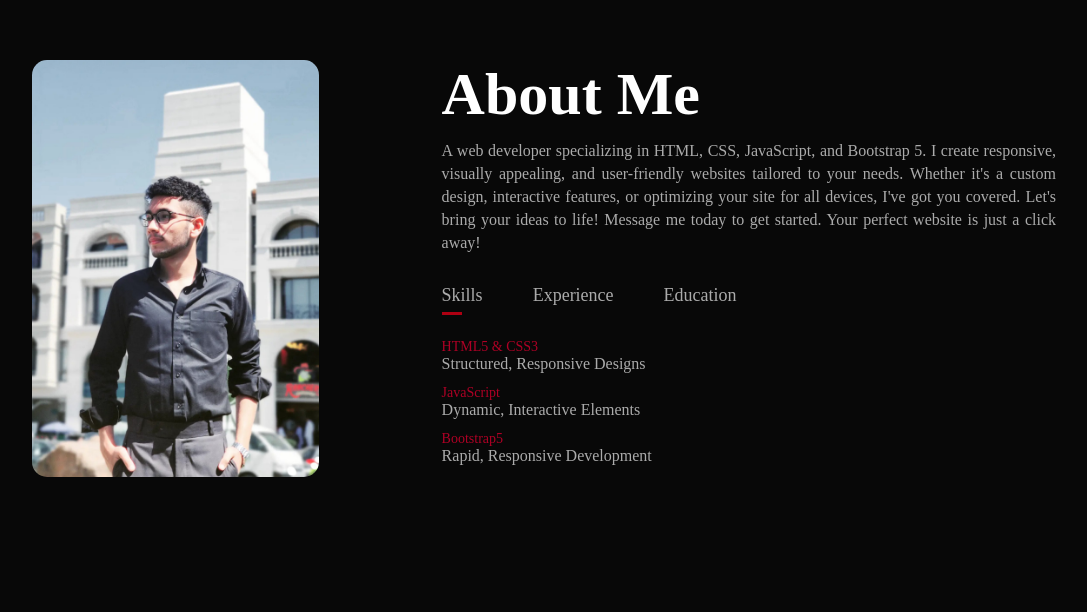
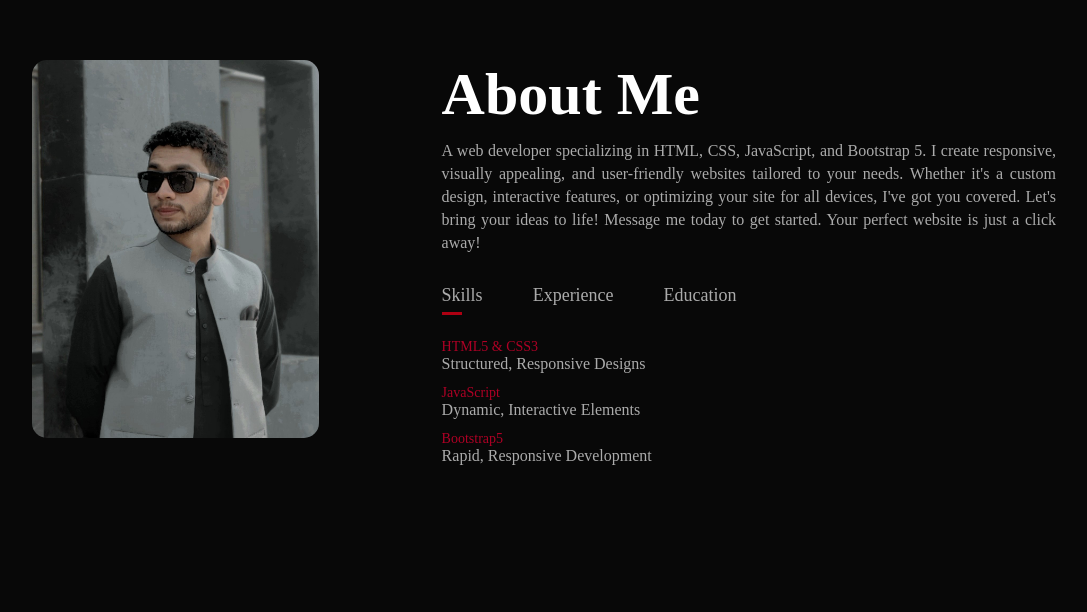
Before and after one commit to Nabeel-Ahmad07/Nabeel-Ahmad07.github.io, a plain HTML site: page index.html in a window 1280 px wide. Shown: the part 830-1442 px from the top of the page, without its empty margins (96-1183 px from the left). Drawn offline with Linux system fonts and the light colour scheme.

Commit message:
Picture updated

```diff
--- a/index.html
+++ b/index.html
@@ -35,7 +35,7 @@
         <div class="container">
             <div class="row">
                 <div class="about-col-1">
-                    <img src="images/user1.jpg" alt="user">
+                    <img src="images/user.jpg" alt="user">
                 </div>
                 <div class="about-col-2">
                     <h1 class="sub-title">About Me</h1>
```
Also changed, not shown: images/user.jpg (added), images/user1.jpg (deleted).
